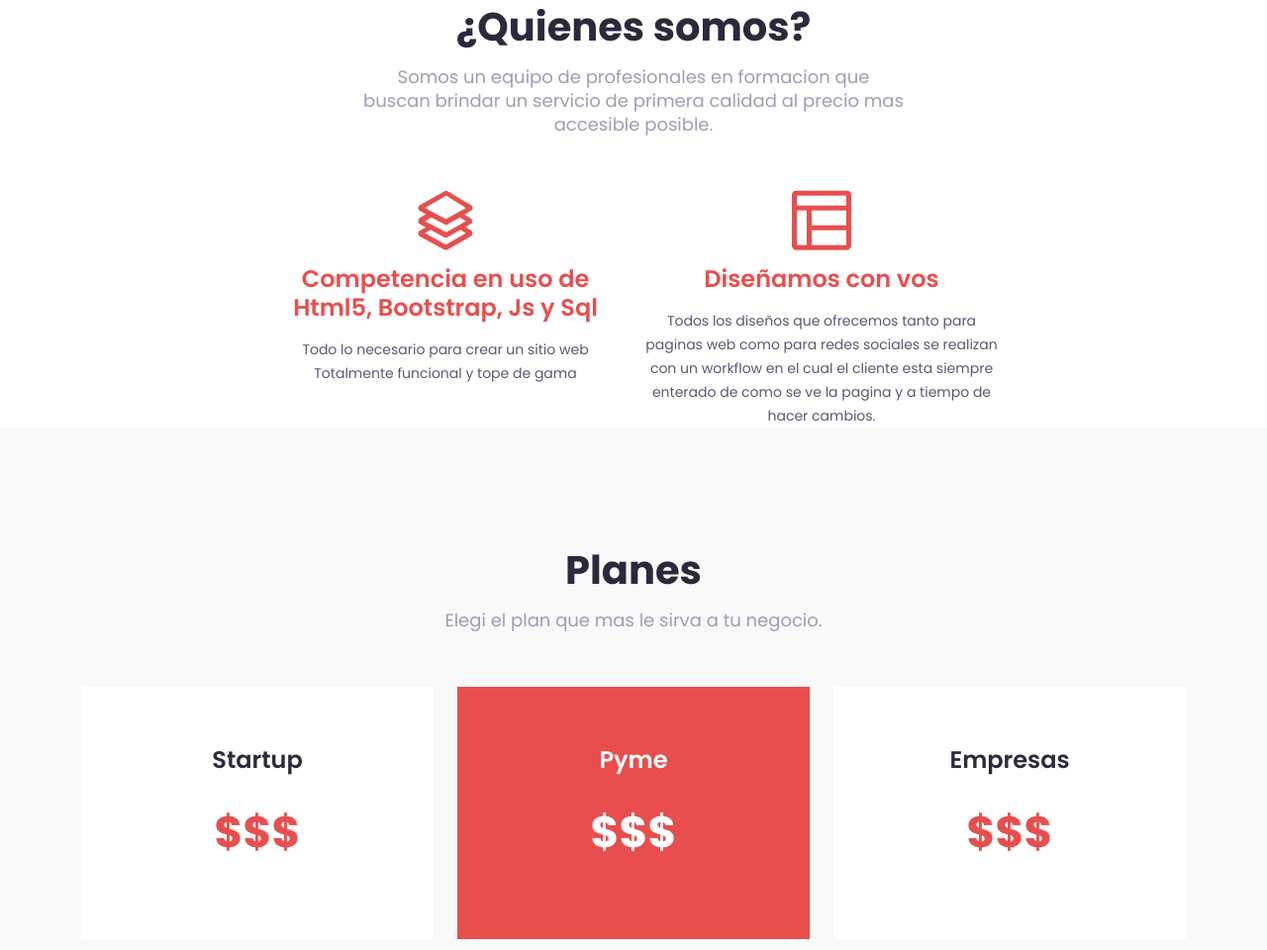
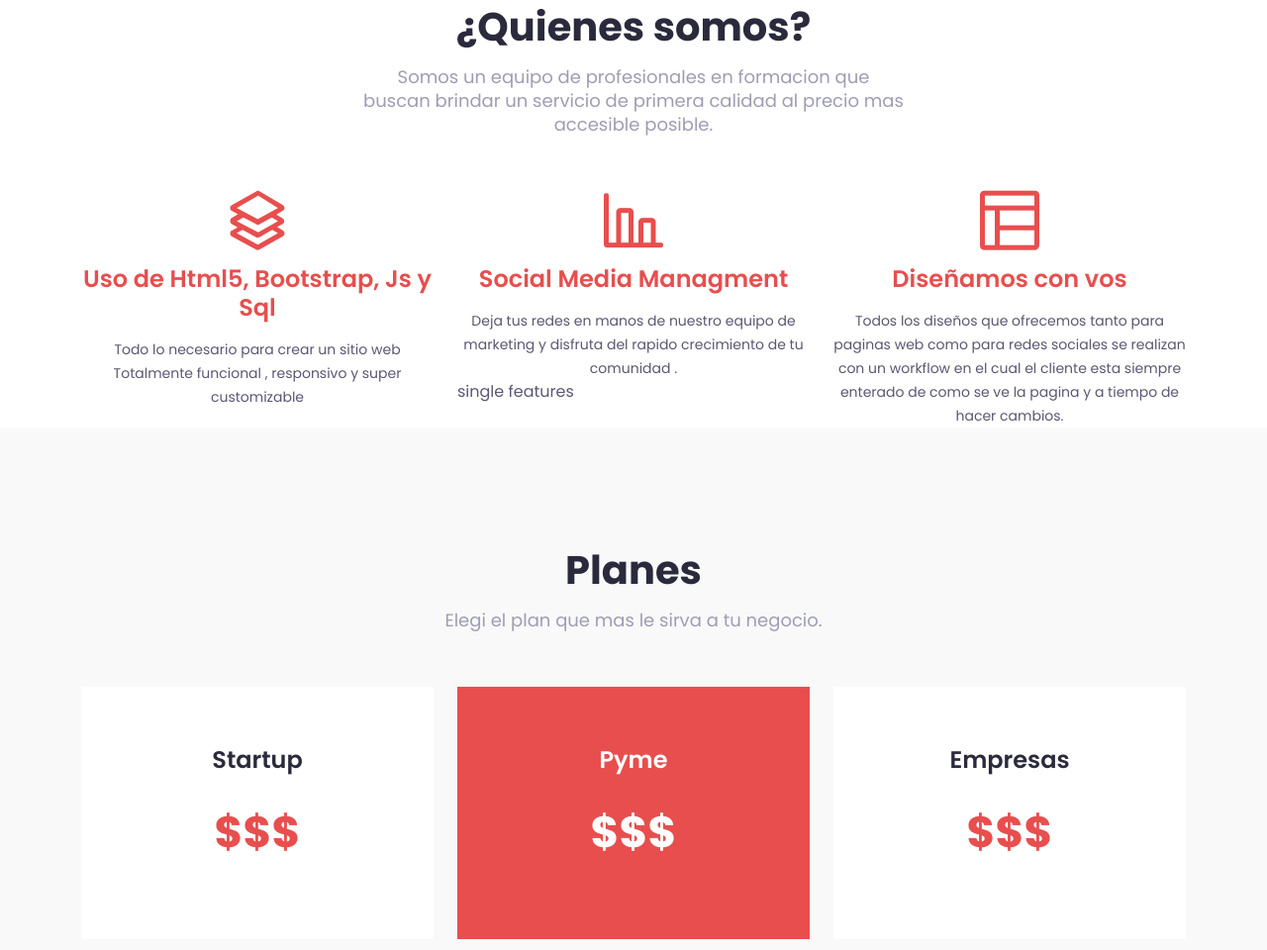
Before and after one commit to Pepii2/Red-Flame, a plain HTML site: page index.html in a window 1280 px wide. Shown: the part 867-1827 px from the top of the page at 99% size. Drawn offline with Linux system fonts and the light colour scheme.

Commit message:
2 jacksonfive

```diff
--- a/index.html
+++ b/index.html
@@ -136,20 +136,20 @@
                     <div class="single_features text-center mt-30 wow fadeInUp" data-wow-duration="1.3s"
                         data-wow-delay="0.2s">
                         <i class="lni lni-layers"></i>
-                        <h4 class="features_title">Competencia en uso de Html5, Bootstrap, Js y Sql </a></h4>
-                        <p>Todo lo necesario para crear un sitio web Totalmente funcional y tope de gama</p>
+                        <h4 class="features_title">Uso de Html5, Bootstrap, Js y Sql </a></h4>
+                        <p>Todo lo necesario para crear un sitio web Totalmente funcional , responsivo y super customizable</p>
                     </div> <!-- single features -->
                 </div>
-<!--
+
                 <div class="col-lg-4 col-md-7">
                     <div class="single_features text-center mt-30 wow fadeInUp" data-wow-duration="1.3s"
                         data-wow-delay="0.6s">
-                        <i class="lni lni-bolt"></i>
-                        <h4 class="features_title">Herramientas</a></h4>
-                        <p>Lorem ipsum dolor sit amet, sadipscing elitr, sed diam nonumy eirmod tempor invidunt labor dolore magna .</p>
+                        <i class="lni lni-bar-chart"></i>
+                        <h4 class="features_title">Social Media Managment</a></h4>
+                        <p>Deja tus redes en manos de nuestro equipo de marketing y disfruta del rapido crecimiento de tu comunidad .</p>
                     </div> single features
                 </div>
--->
+
                 <div class="col-lg-4 col-md-7">
                     <div class="single_features text-center mt-30 wow fadeInUp" data-wow-duration="1.3s"
                         data-wow-delay="0.4s">
```
